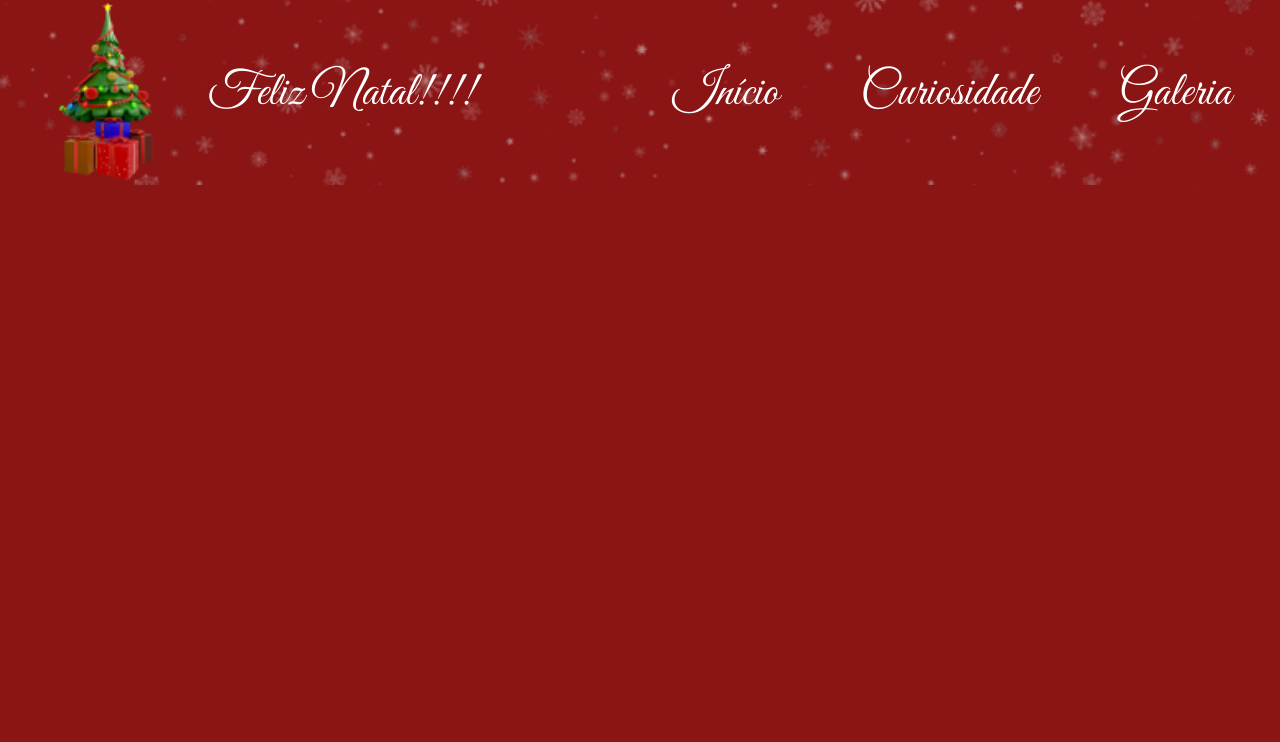
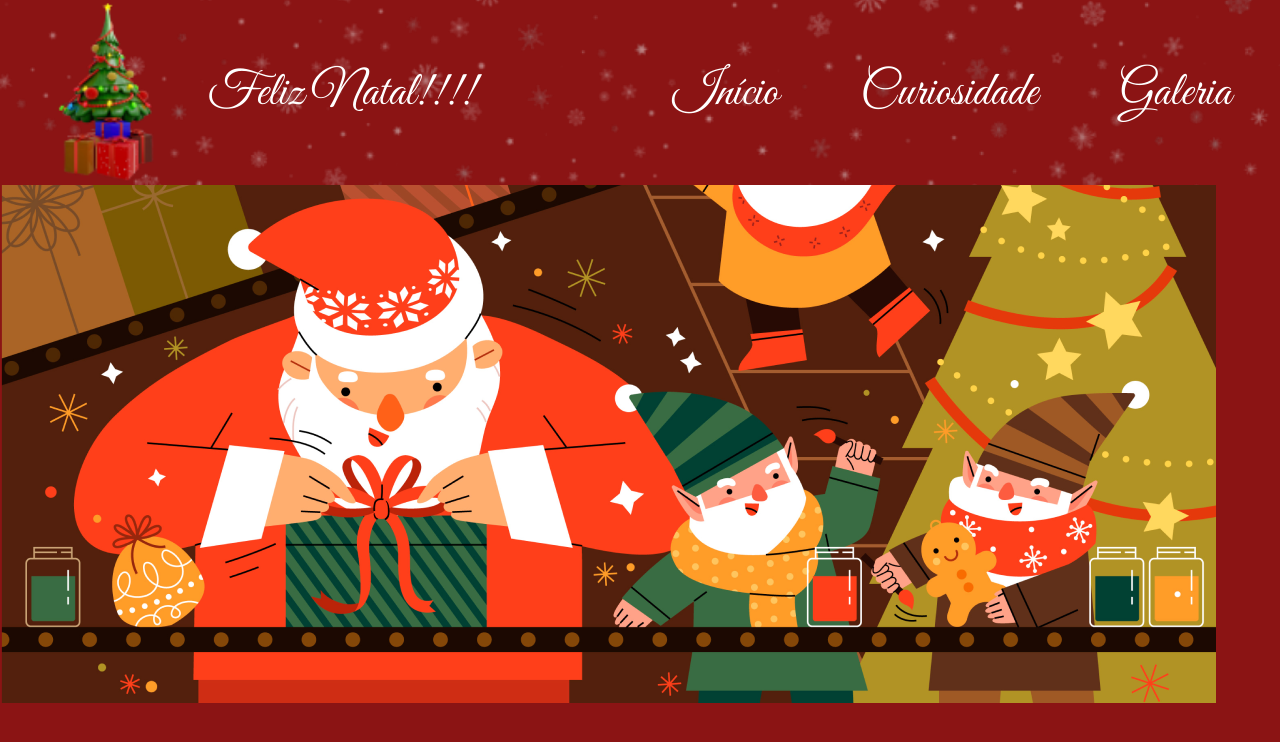
Before and after one commit to Eduardo377/natalistico, a plain HTML site: page index.html in a window 1280 px wide. Drawn offline with Linux system fonts and the light colour scheme; a web font is replaced by a local one.

```diff
--- a/index.html
+++ b/index.html
@@ -33,7 +33,7 @@
         </nav>
     </header>
     <main>
-
+        <img src="./public/assets/natal-producao.png" alt="Imagem de produção de natal" />
     </main>
     <footer>
 
```
